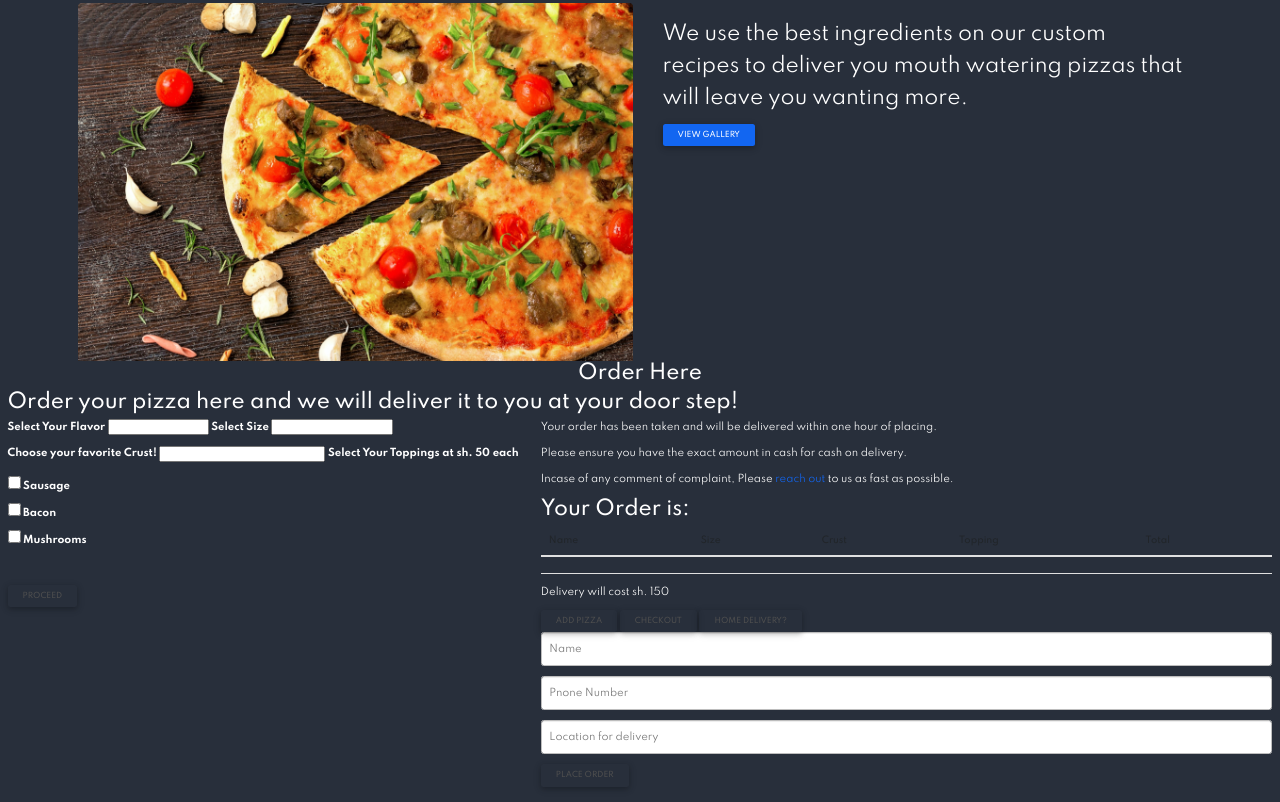
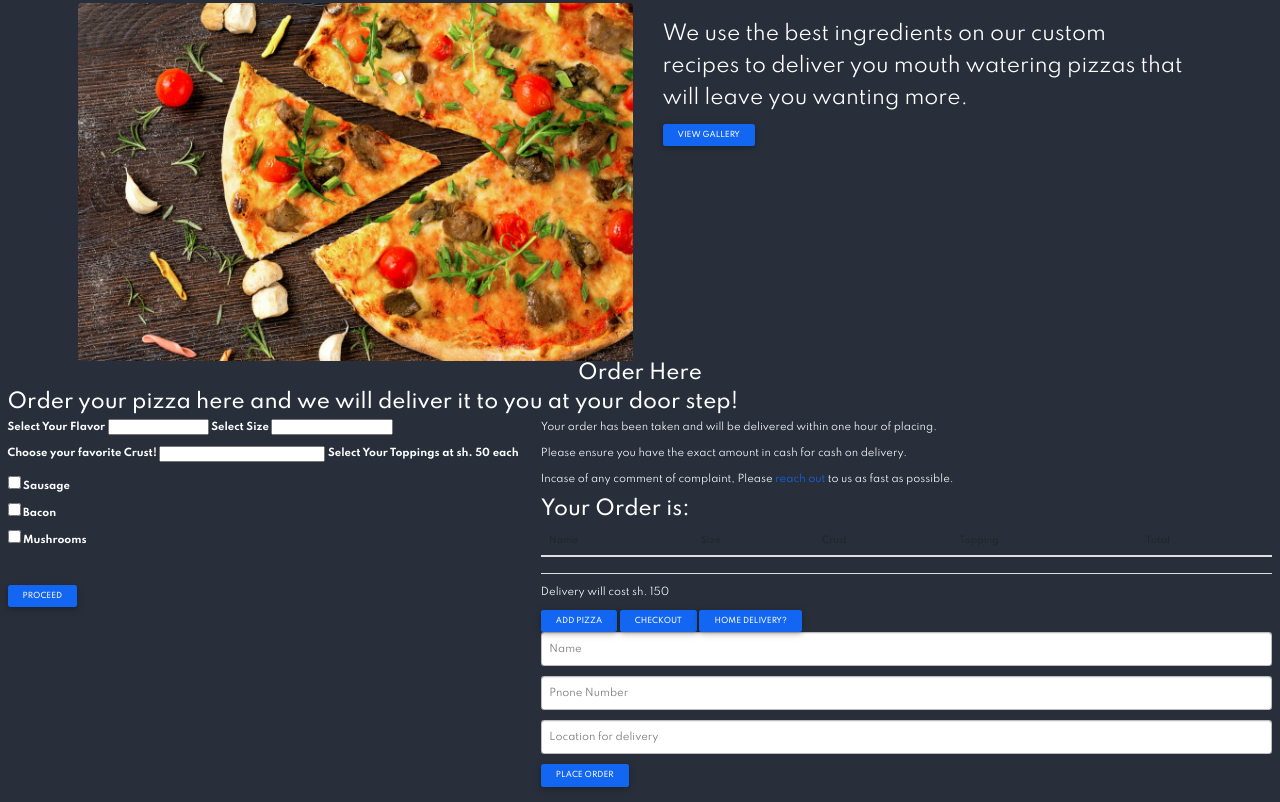
Before and after one commit to EvansMutwiri/PizzAwesome, a plain HTML site: page index.html in a window 1280 px wide. Shown: the part 765-1567 px from the top of the page. Drawn offline with nearby package versions, Linux system fonts and the light colour scheme.

Commit message:
Edit buttons appearance

```diff
--- a/index.html
+++ b/index.html
@@ -151,7 +151,7 @@
                   <label class="custom-control-label" for="Mushrooms">Mushrooms</label>
                 </div>
                 <br><br>
-              <button type="submit" class="btn btn-orange proceed">Proceed</button>
+              <button type="submit" class="btn btn-primary proceed">Proceed</button>
 
             </form>
           </div>
@@ -189,9 +189,9 @@
                 <p id="adddelivery">Delivery will cost sh. 150</p>
                 <p id="confirmorder"></p>
               </div>
-              <button class="btn btn-orange addPizza">Add Pizza</button>
-              <button class="btn btn-orange" id="checkout">Checkout</button>
-              <button class="btn btn-orange home-delivery">Home delivery?</button>
+              <button class="btn btn-primary addPizza">Add Pizza</button>
+              <button class="btn btn-primary" id="checkout">Checkout</button>
+              <button class="btn btn-primary home-delivery">Home delivery?</button>
             </div>
             <div class="delivery">
                 <form action="">
@@ -199,7 +199,7 @@
                     <input type="text" id="name" class="form-control mb-3" placeholder="Name">
                     <input type="number" id="phone" class="form-control mb-3" placeholder="Pnone Number">
                     <input type="text" id="location" class="form-control mb-3" placeholder="Location for delivery">
-                    <button class="btn btn-orange" id="final-order">Place Order</button>
+                    <button class="btn btn-primary" id="final-order">Place Order</button>
                   </div>
                 </form>
             </div>
--- a/static/js/main.js
+++ b/static/js/main.js
@@ -31,7 +31,7 @@ $(document).ready(function () {
         console.log(price);
         break;
       case "medium":
-        price = 850;
+        price = 0;
         console.log("The price is " + price);
         break;
       case "small":
```
